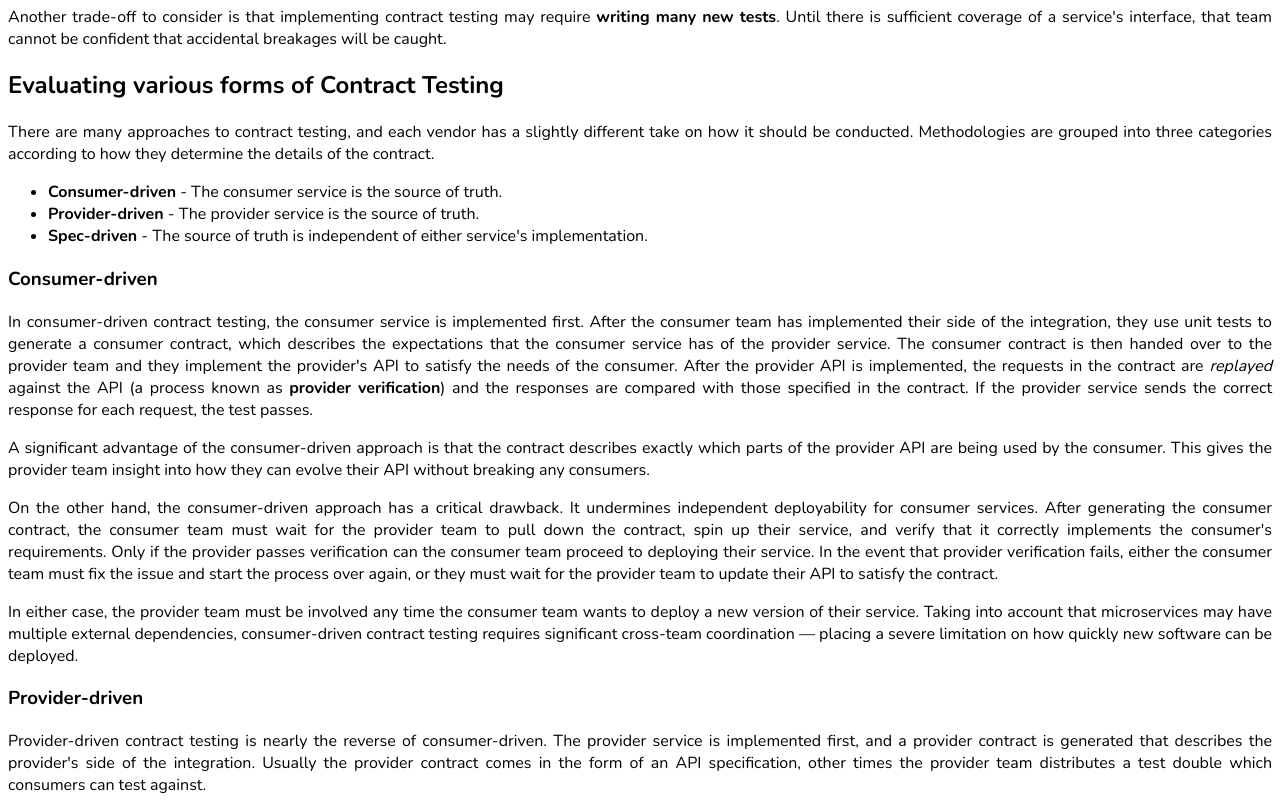
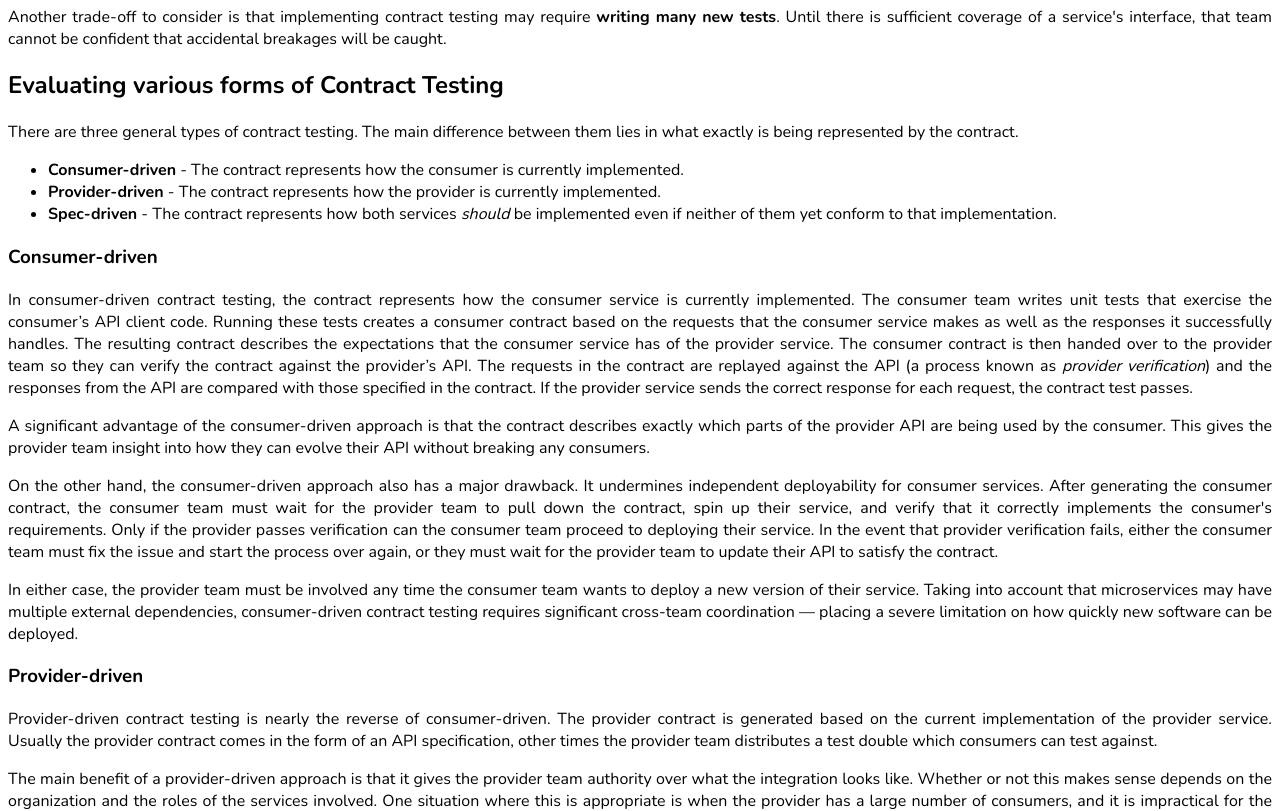
Before and after one commit to signet-framework/case-study, a Next.js app: page /case-study/contract_testing in a window 1280 px wide. Shown: the part 1580-2391 px from the top of the page. Built offline with nearby package versions, Linux system fonts and the light colour scheme.

Commit message:
edits to contract_testing section

```diff
--- a/pages/case-study/contract_testing.mdx
+++ b/pages/case-study/contract_testing.mdx
@@ -76,25 +76,26 @@ Until there is sufficient coverage of a service's interface, that team cannot be
 
 ## Evaluating various forms of Contract Testing
 
-There are many approaches to contract testing, and each vendor has a slightly different take on how it should be conducted.
-Methodologies are grouped into three categories according to how they determine the details of the contract.
+There are three general types of contract testing. The main difference between them lies in what exactly is being represented by the contract.
 
-- **Consumer-driven** - The consumer service is the source of truth.
-- **Provider-driven** - The provider service is the source of truth.
-- **Spec-driven** - The source of truth is independent of either service's implementation.
+- **Consumer-driven** - The contract represents how the consumer is currently implemented.
+- **Provider-driven** - The contract represents how the provider is currently implemented.
+- **Spec-driven** - The contract represents how both services *should* be implemented even if neither of them yet conform to that implementation.
 
 ### Consumer-driven
 
-In consumer-driven contract testing, the consumer service is implemented first.
-After the consumer team has implemented their side of the integration, they use unit tests to generate a consumer contract, which describes the expectations that the consumer service has of the provider service.
-The consumer contract is then handed over to the provider team and they implement the provider's API to satisfy the needs of the consumer.
-After the provider API is implemented, the requests in the contract are *replayed* against the API (a process known as **provider verification**) and the responses are compared with those specified in the contract.
-If the provider service sends the correct response for each request, the test passes.
+In consumer-driven contract testing, the contract represents how the consumer service is currently implemented.
+The consumer team writes unit tests that exercise the consumer’s API client code.
+Running these tests creates a consumer contract based on the requests that the consumer service makes as well as the responses it successfully handles.
+The resulting contract describes the expectations that the consumer service has of the provider service.
+The consumer contract is then handed over to the provider team so they can verify the contract against the provider’s API.
+The requests in the contract are replayed against the API (a process known as *provider verification*) and the responses from the API are compared with those specified in the contract.
+If the provider service sends the correct response for each request, the contract test passes.
 
 A significant advantage of the consumer-driven approach is that the contract describes exactly which parts of the provider API are being used by the consumer.
 This gives the provider team insight into how they can evolve their API without breaking any consumers.
 
-On the other hand, the consumer-driven approach has a critical drawback.
+On the other hand, the consumer-driven approach also has a major drawback.
 It undermines independent deployability for consumer services.
 After generating the consumer contract, the consumer team must wait for the provider team to pull down the contract, spin up their service, and verify that it correctly implements the consumer's requirements.
 Only if the provider passes verification can the consumer team proceed to deploying their service.
@@ -106,7 +107,7 @@ Taking into account that microservices may have multiple external dependencies,
 ### Provider-driven
 
 Provider-driven contract testing is nearly the reverse of consumer-driven.
-The provider service is implemented first, and a provider contract is generated that describes the provider's side of the integration.
+The provider contract is generated based on the current implementation of the provider service.
 Usually the provider contract comes in the form of an API specification, other times the provider team distributes a test double which consumers can test against.
 
 The main benefit of a provider-driven approach is that it gives the provider team authority over what the integration looks like.
```
